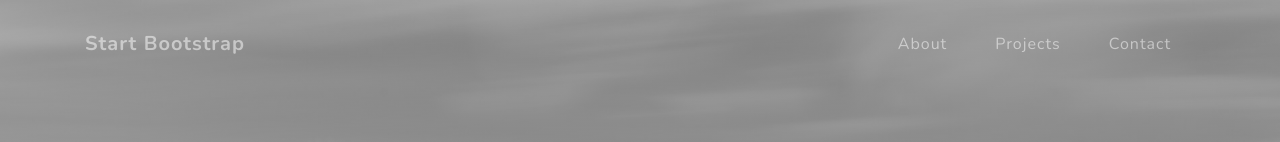
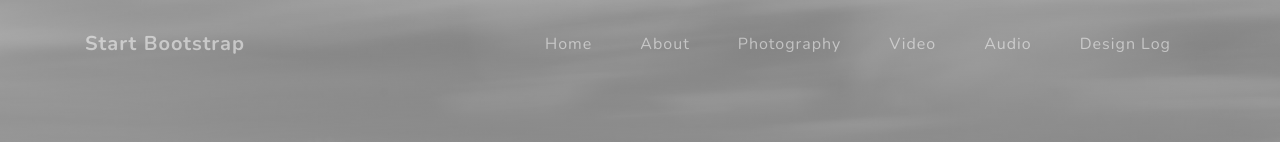
Before and after one commit to aanaabarros1/mp-prototype, a plain HTML site: page index.html in a window 1280 px wide. Shown: the top 142 px of the page. Drawn offline with nearby package versions, Linux system fonts and the light colour scheme.

Commit message:
Added links

```diff
--- a/index.html
+++ b/index.html
@@ -36,13 +36,22 @@
       <div class="collapse navbar-collapse" id="navbarResponsive">
         <ul class="navbar-nav ml-auto">
           <li class="nav-item">
+            <a class="nav-link" href="#">Home</a>
+          </li>
+          <li class="nav-item">
             <a class="nav-link" href="#">About</a>
           </li>
           <li class="nav-item">
-            <a class="nav-link" href="#">Projects</a>
+            <a class="nav-link" href="#">Photography</a>
           </li>
           <li class="nav-item">
-            <a class="nav-link" href="#">Contact</a>
+            <a class="nav-link" href="#">Video</a>
+          </li>
+          <li class="nav-item">
+            <a class="nav-link" href="#">Audio</a>
+          </li>
+          <li class="nav-item">
+            <a class="nav-link" href="#">Design Log</a>
           </li>
         </ul>
       </div>
```
